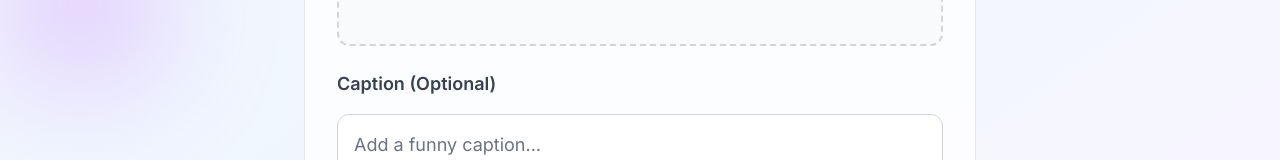
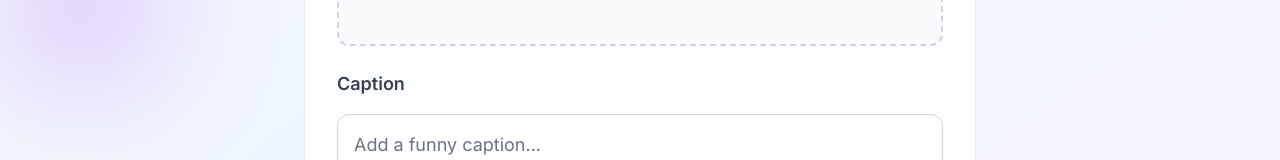
Before and after one commit to brohanminfy/MemePool, a React (Vite) app in the folder FrontEnd/: page /upload in a window 1280 px wide. Shown: the part 516-676 px from the top of the page. Built offline with nearby package versions, Linux system fonts and the light colour scheme; sample sign-in values are in the browser's storage.

Commit message:
ImageResize || GridArrangement

```diff
--- a/FrontEnd/src/components/MemeCard.jsx
+++ b/FrontEnd/src/components/MemeCard.jsx
@@ -61,14 +61,14 @@ const [hasLiked, setHasLiked] = useState(() =>
 
   return (
     <div
-      className={`group rounded-lg overflow-hidden max-w-xs mx-auto text-sm transition-all duration-300 hover:scale-[1.015] hover:-translate-y-1 ${
+      className={`group rounded-lg overflow-hidden max-w-50 mx-auto text-sm transition-all duration-300 hover:scale-[1.015] hover:-translate-y-1 ${
         isDarkMode
           ? 'bg-gray-700 shadow-md shadow-gray-900/40 hover:shadow-xl hover:shadow-purple-500/20'
           : 'bg-white shadow-md shadow-gray-200/40 hover:shadow-xl hover:shadow-blue-500/20'
       }`}
     >
       {/* Image */}
-      <div className="relative aspect-[4/5] bg-gray-200 dark:bg-gray-700 overflow-hidden">
+      <div className="relative aspect-[4/5] p-1 bg-gray-200 dark:bg-gray-700 overflow-hidden">
         {!imageLoaded && (
           <div className="absolute inset-0 flex items-center justify-center">
             <div
--- a/FrontEnd/src/components/MemeFeed.jsx
+++ b/FrontEnd/src/components/MemeFeed.jsx
@@ -60,7 +60,7 @@ const MemeFeed = () => {
     <div className="space-y-8">
 
       {/* Memes Grid - 3 columns, 40% screen height */}
-      <div className="grid grid-cols-1 md:grid-cols-2 lg:grid-cols-3 gap-6">
+      <div className="grid grid-cols-2 md:grid-cols-3 lg:grid-cols-4 gap-6">
         {feedMemes.map((meme, index) => {
           const isNinthMeme = (index + 1) % 15 === 9;
           // console.log(meme)
--- a/FrontEnd/src/pages/UploadPage.jsx
+++ b/FrontEnd/src/pages/UploadPage.jsx
@@ -239,7 +239,7 @@ const UploadPage = () => {
             <label className={`block text-lg font-semibold mb-4 transition-colors duration-500 ${
               isDarkMode ? 'text-gray-300' : 'text-gray-700'
             }`}>
-              Caption (Optional)
+              Caption
             </label>
             <textarea
               value={caption}
```
